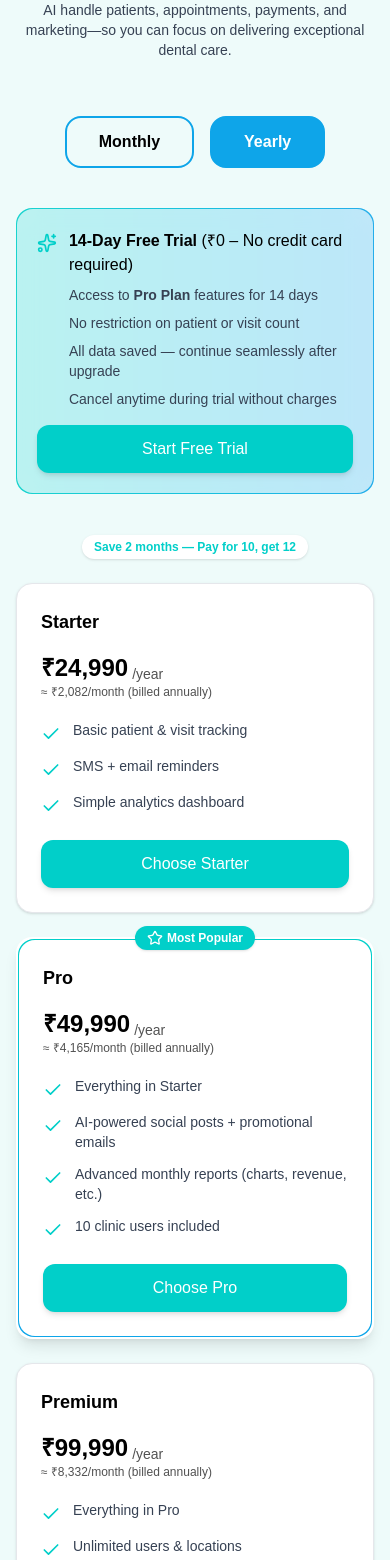
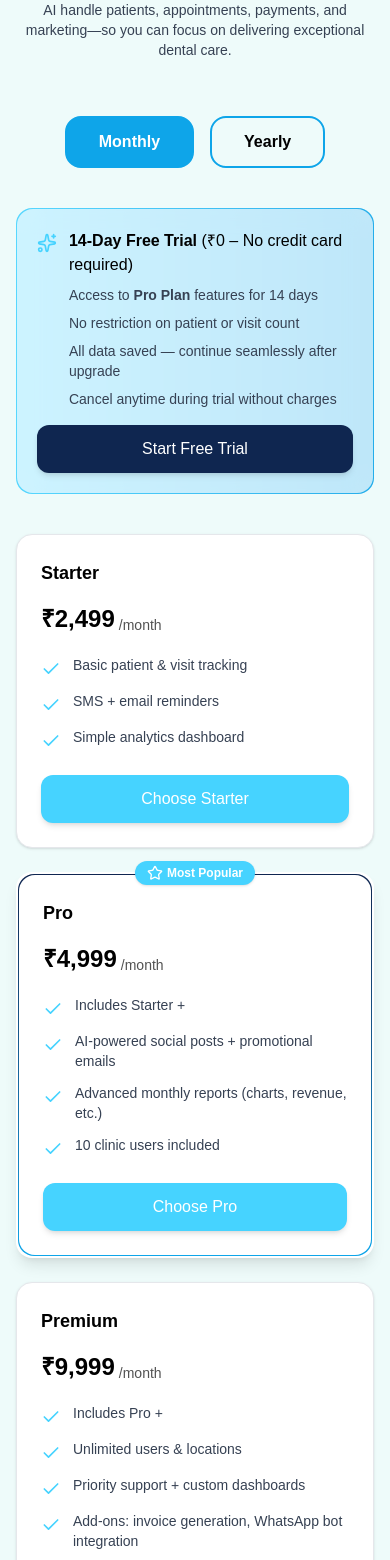
Before and after one commit to dikshajaggi/aiAssistant24, a React (Vite) app: page /pricing in a window 390 px wide. Shown: the part 208-1768 px from the top of the page. Built offline with nearby package versions, Linux system fonts and the light colour scheme; a web font is replaced by a local one.

Commit message:
ui modifications

```diff
--- a/src/components/Header.jsx
+++ b/src/components/Header.jsx
@@ -30,7 +30,7 @@ const Header = () => {
 
           <Link
             to="/signup"
-            className="px-4 py-1 rounded-lg bg-gradient-to-r from-[#01CFC9] to-[#0ea5e9] !text-white font-semibold"
+            className="px-4 py-1 rounded-lg bg-gradient-to-r from-[#0F2650] to-[#0ea5e9] !text-white font-semibold"
           >
             Sign Up
           </Link>
@@ -79,7 +79,7 @@ const Header = () => {
             </Link>
             <Link
               to="/signup"
-              className="px-4 py-2 rounded-lg bg-gradient-to-r from-[#01CFC9] to-[#0ea5e9] !text-white font-semibold"
+              className="px-4 py-2 rounded-lg bg-gradient-to-r from-[#0F2650] to-[#0ea5e9] !text-white font-semibold"
               onClick={() => setMenuOpen(false)}
             >
               Sign Up
--- a/src/components/TypingHero.jsx
+++ b/src/components/TypingHero.jsx
@@ -73,7 +73,7 @@ export default function TypingHero({
 
       <h1 className="text-[clamp(1.6rem,4vw,2.4rem)] font-bold leading-tight">
         Let AI manage all your{" "}
-        <span className="inline-block ml-1 font-bold bg-gradient-to-r from-[#01CFC9] to-[#0ea5e9] bg-clip-text text-transparent">
+        <span className="inline-block ml-1 font-bold bg-gradient-to-r from-[#0F2650] to-[#0ea5e9] bg-clip-text text-transparent">
           {displayText}
           <span style={blinkStyle} />
         </span>
--- a/src/index.css
+++ b/src/index.css
@@ -38,11 +38,11 @@ body {
 }
 
 @theme {
-    --color-primary: #01CFC9 !important;
+    --color-primary: #46D3FF !important;
     --color-secondary: #0ea5e9 !important;
     --color-success: rgb(27, 166, 114) !important;
     --color-neutral: #EEFBFA !important;
-    --color-textdark: #374151 !important;
+    --color-textdark: #0F2650 !important;
     --color-textlight: #FFFFFF !important;
     --color-alert: #fa4a5b !important;
     --color-placeholder: #525252 !important;
--- a/src/pages/Contact.jsx
+++ b/src/pages/Contact.jsx
@@ -11,7 +11,7 @@ const Contact = () => {
 
         {/* Heading Section */}
         <div className="text-center mb-16 mt-[-20px] w-full">
-          <h1 className="font-bold bg-gradient-to-r from-[#01CFC9] to-[#0ea5e9] bg-clip-text text-transparent text-4xl md:text-5xl mb-4">
+          <h1 className="font-bold bg-gradient-to-r from-[#0F2650] to-[#0ea5e9] bg-clip-text text-transparent text-4xl md:text-5xl mb-4">
             Hello Let’s Talk!
           </h1>
           <h4 className="text-lg md:text-xl font-bold text-gray-700">
--- a/src/pages/Pricing.jsx
+++ b/src/pages/Pricing.jsx
@@ -10,7 +10,7 @@ const Feature = ({ children }) => (
 );
 
 const Pricing = () => {
-  const [isActive, setIsActive] = useState("yearly")
+  const [isActive, setIsActive] = useState("monthly")
 
 
   return (
@@ -48,9 +48,9 @@ const Pricing = () => {
         </button>
       </div>
 
-              {/* 14-Day Trial Banner */}
+        {/* 14-Day Trial Banner */}
         <div className="relative overflow-hidden rounded-2xl p-[1px] mb-10 mt-10 md:mt-15">
-          <div className="absolute inset-0 bg-gradient-to-r from-[#01CFC9] to-[#0ea5e9] opacity-90" />
+          <div className="absolute inset-0 bg-gradient-to-r from-[#46D3FF] to-[#0ea5e9] opacity-90" />
           <div className="relative bg-white/70 backdrop-blur-md rounded-2xl p-5 md:p-6">
             <div className="flex flex-col md:flex-row md:items-center md:justify-between gap-4">
               <div className="flex items-start gap-3">
@@ -68,7 +68,7 @@ const Pricing = () => {
                 </div>
               </div>
               <button
-                className="shrink-0 bg-primary text-textlight px-5 py-3 rounded-xl shadow-md hover:shadow-lg active:shadow-inner transition-all"
+                className="shrink-0 bg-textdark text-textlight px-5 py-3 rounded-xl shadow-md hover:shadow-lg active:shadow-inner cursor-pointer transform hover:-translate-y-1 transition-all duration-300 "
               >
                 Start Free Trial
               </button>
@@ -76,7 +76,7 @@ const Pricing = () => {
           </div>
         </div>
 
-{/* Annual Plans Note */}
+        {/* Annual Plans Note */}
         {isActive === "yearly" && <div className="text-center mb-6">
           <span className="inline-flex items-center rounded-full bg-white px-3 py-1 text-xs md:text-sm font-semibold text-primary shadow">
             Save 2 months — Pay for 10, get 12
@@ -116,7 +116,7 @@ const Pricing = () => {
               </span>
             </div>
             {/* Gradient border wrapper */}
-            <div className="rounded-2xl bg-gradient-to-b from-[#01CFC9] to-[#0ea5e9] p-[1px]">
+            <div className="rounded-2xl bg-gradient-to-b from-[#0F2650] to-[#0ea5e9] p-[1px]">
               <div className="rounded-2xl bg-white p-6 md:p-7">
                 <div className="mb-4 flex items-center justify-between">
                   <h3 className="text-lg md:text-xl font-extrabold">Pro</h3>
@@ -171,10 +171,9 @@ const Pricing = () => {
             </div>
             <div className="mb-5">
               <div className="flex items-end gap-1">
-                <span className="text-2xl md:text-3xl font-extrabold">₹24,990</span>
-                <span className="text-sm text-placeholder">/year</span>
+                <span className="text-2xl md:text-3xl font-extrabold">₹2,499</span>
+                <span className="text-sm text-placeholder">/month</span>
               </div>
-              <div className="text-xs text-placeholder">≈ ₹2,082/month (billed annually)</div>
             </div>
             <ul className="space-y-3 mb-6">
               <Feature>Basic patient &amp; visit tracking</Feature>
@@ -194,20 +193,19 @@ const Pricing = () => {
               </span>
             </div>
             {/* Gradient border wrapper */}
-            <div className="rounded-2xl bg-gradient-to-b from-[#01CFC9] to-[#0ea5e9] p-[1px]">
+            <div className="rounded-2xl bg-gradient-to-b from-[#0F2650] to-[#0ea5e9] p-[1px]">
               <div className="rounded-2xl bg-white p-6 md:p-7">
                 <div className="mb-4 flex items-center justify-between">
                   <h3 className="text-lg md:text-xl font-extrabold">Pro</h3>
                 </div>
                 <div className="mb-5">
                   <div className="flex items-end gap-1">
-                    <span className="text-2xl md:text-3xl font-extrabold">₹49,990</span>
-                    <span className="text-sm text-placeholder">/year</span>
+                    <span className="text-2xl md:text-3xl font-extrabold">₹4,999</span>
+                    <span className="text-sm text-placeholder">/month</span>
                   </div>
-                  <div className="text-xs text-placeholder">≈ ₹4,165/month (billed annually)</div>
                 </div>
                 <ul className="space-y-3 mb-6">
-                  <Feature>Everything in Starter</Feature>
+                  <Feature>Includes Starter +</Feature>
                   <Feature>AI-powered social posts + promotional emails</Feature>
                   <Feature>Advanced monthly reports (charts, revenue, etc.)</Feature>
                   <Feature>10 clinic users included</Feature>
@@ -226,13 +224,12 @@ const Pricing = () => {
             </div>
             <div className="mb-5">
               <div className="flex items-end gap-1">
-                <span className="text-2xl md:text-3xl font-extrabold">₹99,990</span>
-                <span className="text-sm text-placeholder">/year</span>
+                <span className="text-2xl md:text-3xl font-extrabold">₹9,999</span>
+                <span className="text-sm text-placeholder">/month</span>
               </div>
-              <div className="text-xs text-placeholder">≈ ₹8,332/month (billed annually)</div>
             </div>
             <ul className="space-y-3 mb-6">
-              <Feature>Everything in Pro</Feature>
+              <Feature>Includes Pro +</Feature>
               <Feature>Unlimited users &amp; locations</Feature>
               <Feature>Priority support + custom dashboards</Feature>
               <Feature>Add-ons: invoice generation, WhatsApp bot integration</Feature>
```
Also changed, not shown: src/pages/Home.jsx (+4 -6 lines).
